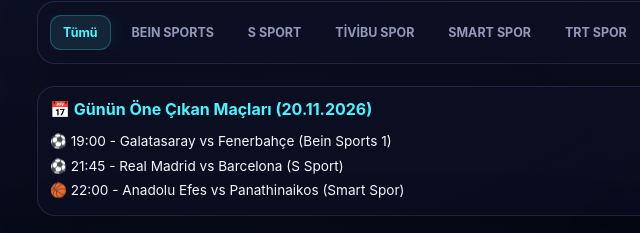
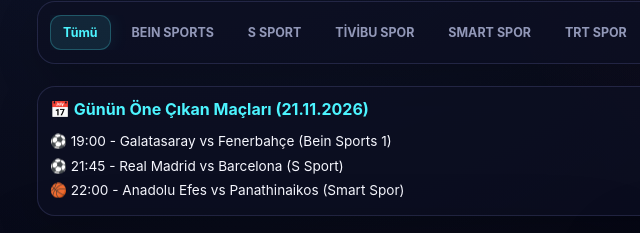
Before and after one commit to burhantasci72-png/Nbetspor, a plain HTML site: page index.html in a window 1280 px wide. Shown: the part 466-699 px from the top of the page, 13-653 px from the left. Drawn offline with Linux system fonts and the light colour scheme.

Commit message:
🤖 Bot: Link ve Günün Maçları Güncellendi

```diff
--- a/index.html
+++ b/index.html
@@ -54,7 +54,7 @@ button,input{font:inherit}button,a{-webkit-tap-highlight-color:transparent}.app-
 <!-- GUNUN_MACLARI_BASLANGIC -->
 
 <section class="toolbar" style="margin-bottom: 20px; display: block;">
-    <h3 style="color: var(--cyan); margin-bottom: 10px; font-size: 1rem;">📅 Günün Öne Çıkan Maçları (20.11.2026)</h3>
+    <h3 style="color: var(--cyan); margin-bottom: 10px; font-size: 1rem;">📅 Günün Öne Çıkan Maçları (21.11.2026)</h3>
     <ul style="list-style: none; font-size: 0.85rem; color: var(--text); line-height: 1.8;">
         <li>⚽ 19:00 - Galatasaray vs Fenerbahçe (Bein Sports 1)</li>
         <li>⚽ 21:45 - Real Madrid vs Barcelona (S Sport)</li>
```
